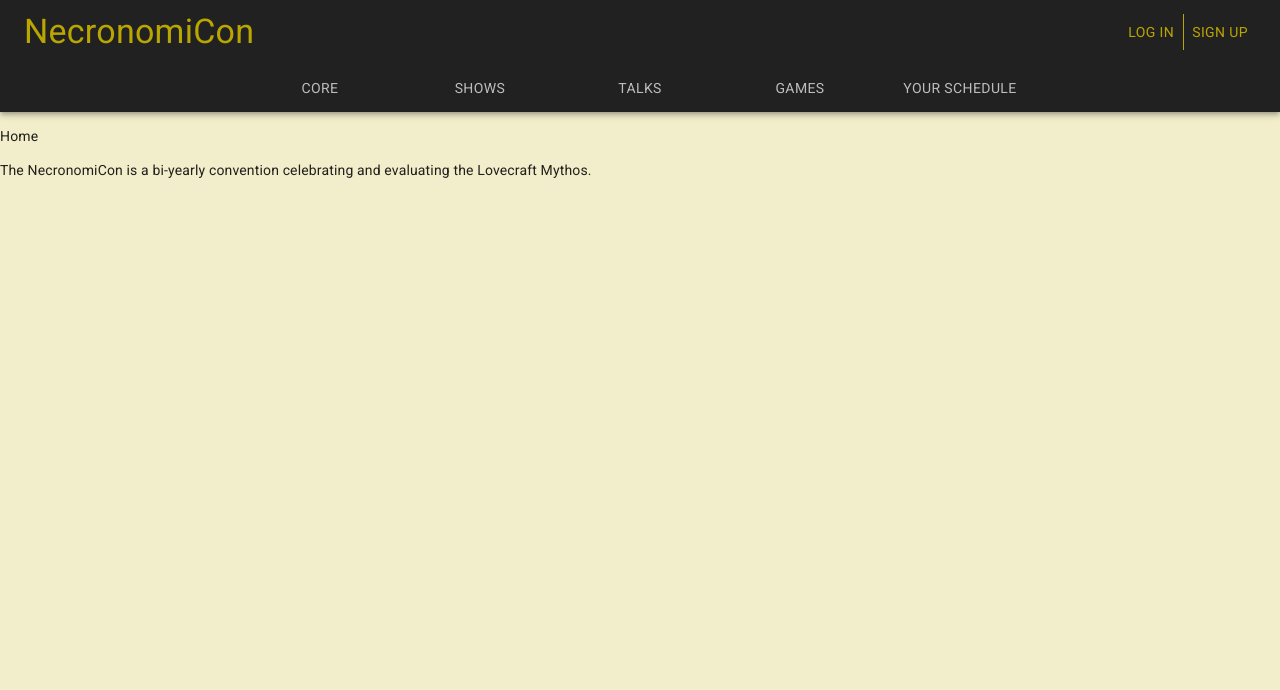
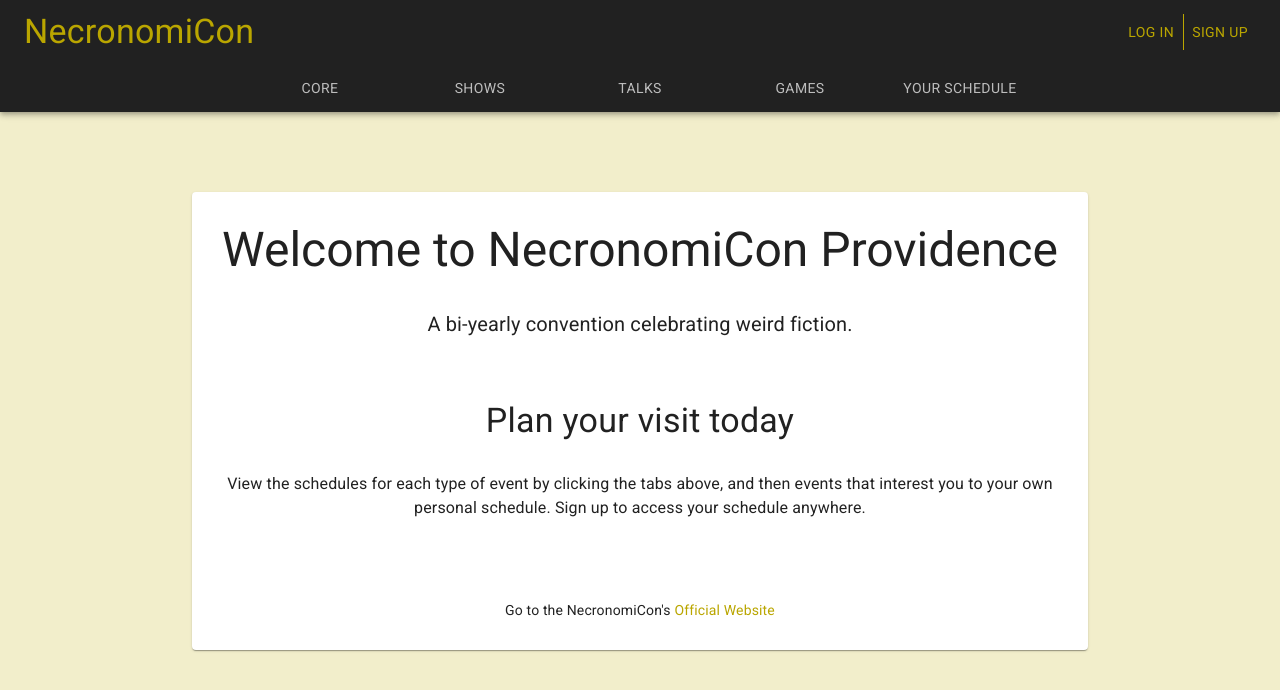
Before and after one commit to EmilyLow/convention-planner-frontend, a React (Create React App) app: page / in a window 1280 px wide. Shown: the top 690 px of the page. Built offline with nearby package versions, Linux system fonts and the light colour scheme.

Commit message:
Added content to home

```diff
--- a/src/components/Home.js
+++ b/src/components/Home.js
@@ -1,11 +1,59 @@
+import Box from "@material-ui/core/Box";
+import Paper from "@material-ui/core/Paper";
+import Link from "@material-ui/core/Link";
+import Typography  from "@material-ui/core/Typography";
+import { makeStyles } from '@material-ui/core/styles';
+
+const useStyles = makeStyles( theme => ({
+    root: {
+        display: 'flex',
+        flexDirection: 'column',
+        // justifyContent: 'center',
+        // width: `100%`,
+
+        padding: theme.spacing(2)
+      },
+    boxStyle: props => ({
+        margin: '0 auto',
+
+        width: '70%',
+        marginTop: '80px',
+        textAlign: "center",
+        padding: '30px',
+
+
+        [theme.breakpoints.down('sm')]: {
+            width: '90%',
+            marginTop: '30px',
+          },
+    }),
+    titleStyle: {
+        marginBottom: '30px',
+    },
+    subTitleStyle: {
+        marginTop: '60px',
+        marginBottom: '30px',
+    },
+    addendumStyle: {
+        marginTop: '80px',
+    }
+  }));
 
 export default function Home() {
+    const classes = useStyles();
 
     return(
-        <div><p>Home</p>
-            {/* Symbol Here Maybe */}
-            <p> The NecronomiCon is a bi-yearly convention celebrating and evaluating the Lovecraft Mythos.</p>
+        <Paper outlined className={classes.boxStyle}>
 
-        </div>
+            <Typography  className={classes.titleStyle} variant="h3" component="h1"> Welcome to NecronomiCon Providence </Typography>
+            <Typography  variant="h6" component="p">A bi-yearly convention celebrating weird fiction.</Typography>
+
+            <Typography className={classes.subTitleStyle}  variant="h4" component="h2">Plan your visit today</Typography>
+            <Typography  variant="body1" component="p">View the schedules for each type of event by clicking the tabs above, and then events that interest you to your own personal schedule. Sign up to access your schedule anywhere.</Typography>
+
+           <Typography className = {classes.addendumStyle} variant="body2" component="p"> Go to the NecronomiCon's <Link color='secondary' href='http://necronomicon-providence.com/welcome/'>Official Website</Link> </Typography>
+
+
+        </Paper>
     )
 }
```
